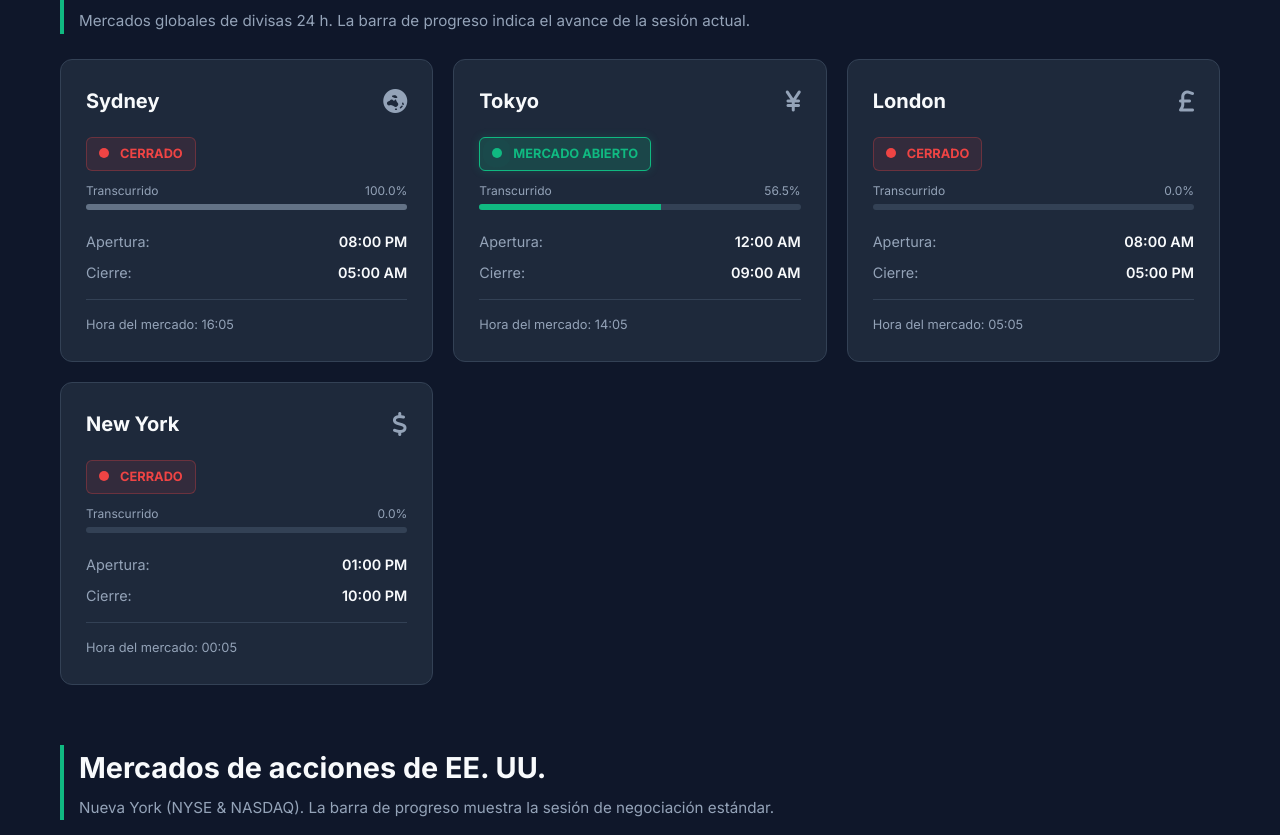
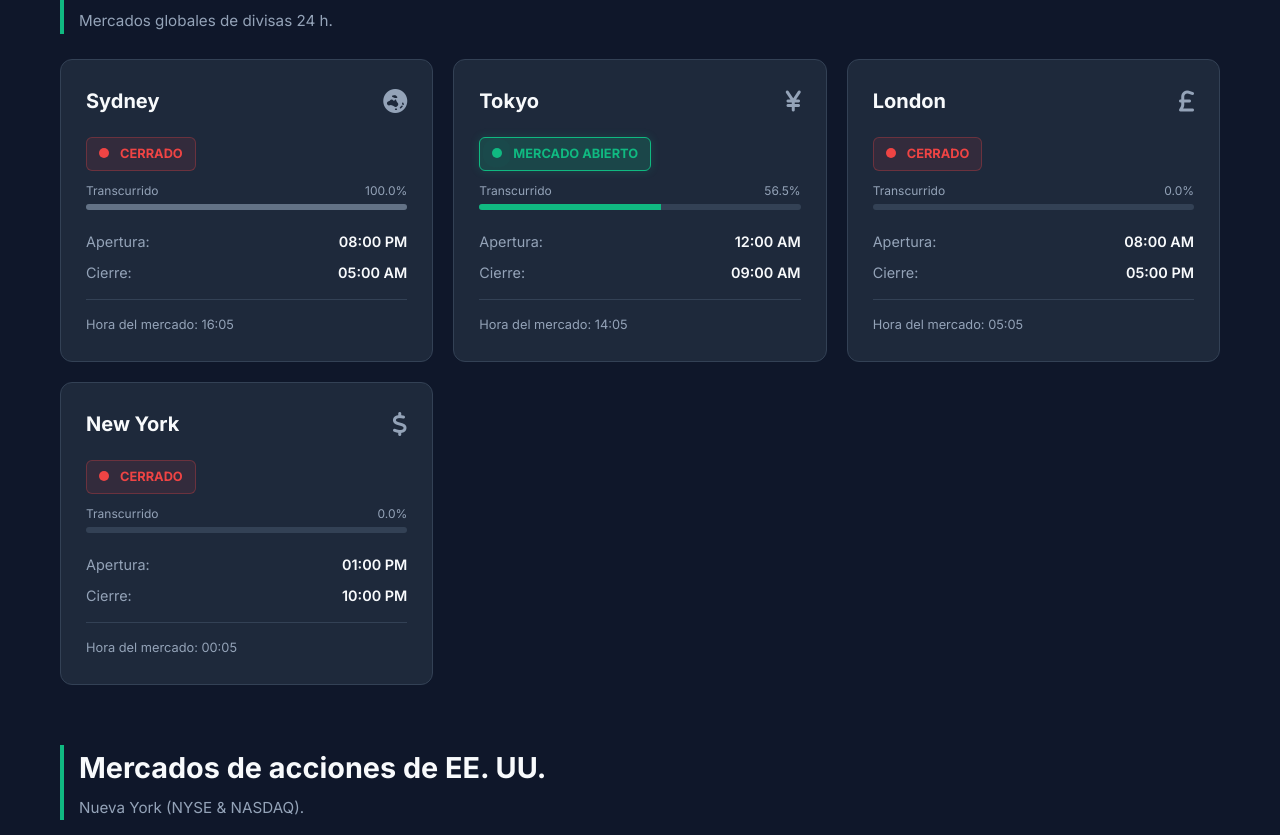
Before and after one commit to comglorerate/sesion, a plain HTML site: page index.html in a window 1280 px wide. Shown: the part 257-1092 px from the top of the page. Drawn offline with Linux system fonts and the light colour scheme.

Commit message:
Eliminar texto redundante en las descripciones de las sesiones Forex y de acciones de EE. UU. en index.html

```diff
--- a/index.html
+++ b/index.html
@@ -235,7 +235,7 @@
         <section>
             <div class="section-header">
                 <h2>Sesiones Forex</h2>
-                <p>Mercados globales de divisas 24 h. La barra de progreso indica el avance de la sesión actual.</p>
+                <p>Mercados globales de divisas 24 h.</p>
             </div>
             <div class="market-grid" id="forex-grid"></div>
         </section>
@@ -244,7 +244,7 @@
         <section>
             <div class="section-header">
                 <h2>Mercados de acciones de EE. UU.</h2>
-                <p>Nueva York (NYSE & NASDAQ). La barra de progreso muestra la sesión de negociación estándar.</p>
+                <p>Nueva York (NYSE & NASDAQ).</p>
             </div>
             <div class="market-grid" id="stocks-grid"></div>
         </section>
```
